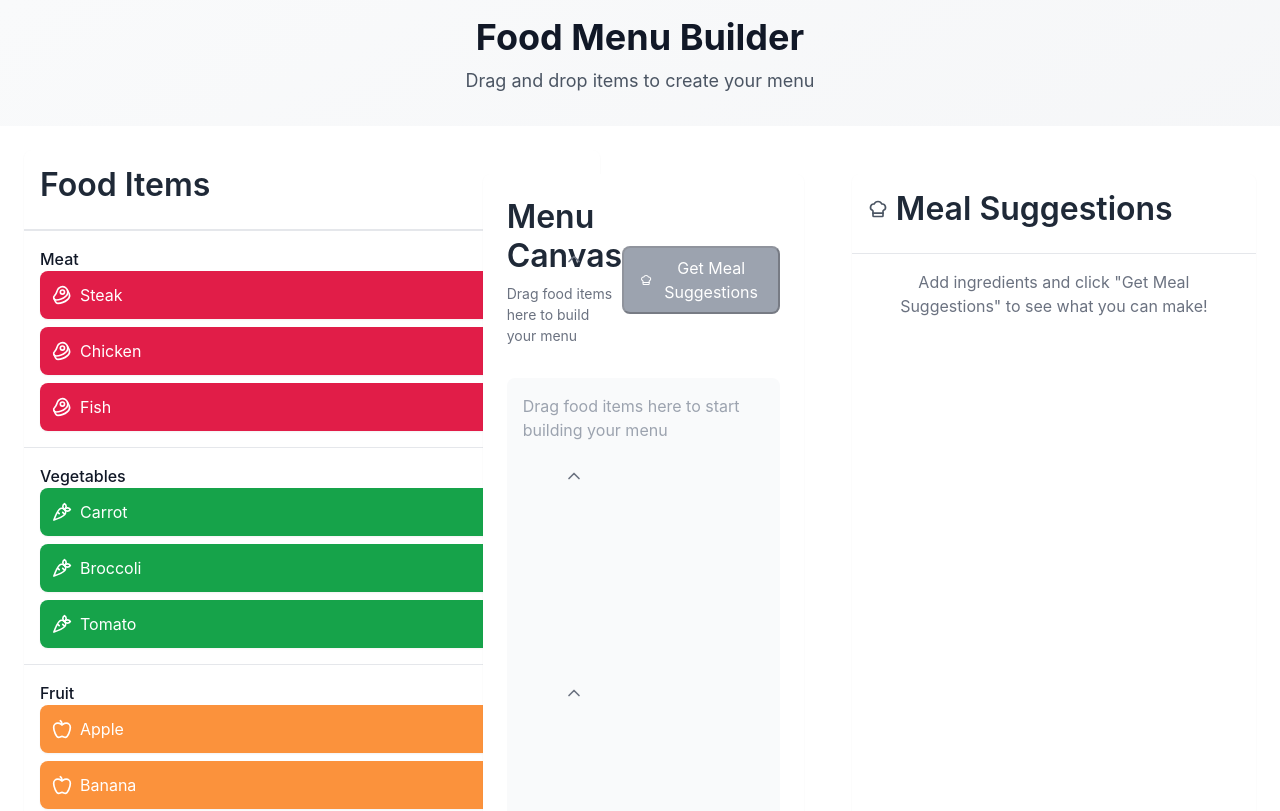
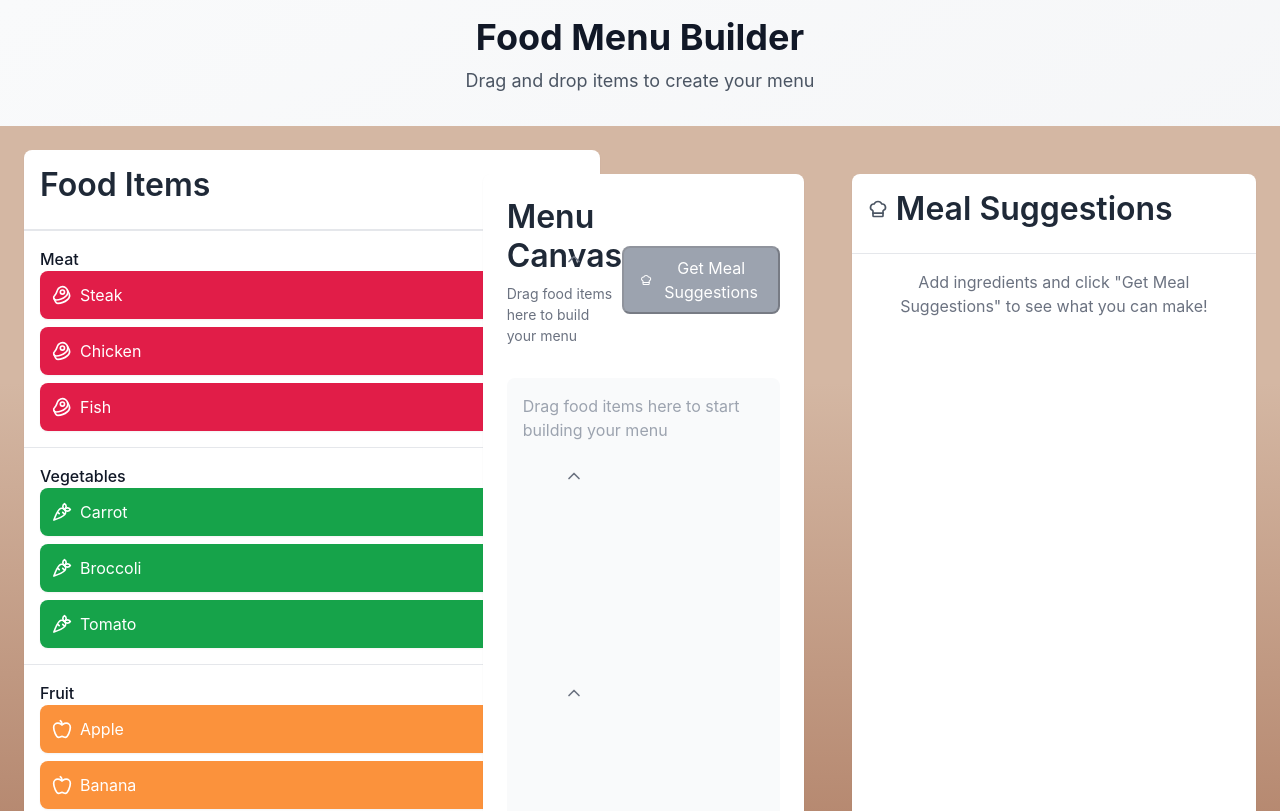
Before and after one commit to pelimo-team/frontend, a React (Vite) app: page /model in a window 1280 px wide. Shown: the top 811 px of the page. Built offline with nearby package versions, Linux system fonts and the light colour scheme.

Commit message:
changing model style

```diff
--- a/src/pages/FoodPage.tsx
+++ b/src/pages/FoodPage.tsx
@@ -1,7 +1,7 @@
 import React, { useEffect, useState } from "react";
-import { useParams } from "react-router-dom";
+
 import "../styles/FoodPage.css";
-import { api } from "../utils/api";
+
 
 import LoadingState from "../components/FoodPage/LoadingState";
 import ErrorState from "../components/FoodPage/ErrorState";
@@ -25,10 +25,10 @@ const mockMenuItem = {
 };
 
 const FoodPage: React.FC = () => {
-  const { id } = useParams<{ id: string }>();
+
   const [menuItem, setMenuItem] = useState<MenuItemType | null>(null);
-  const [loading, setLoading] = useState<boolean>(true);
-  const [error, setError] = useState<string | null>(null);
+  const [loading] = useState<boolean>(true);
+  const [error] = useState<string | null>(null);
 
   useEffect(() => {
     setMenuItem(mockMenuItem);
--- a/src/styles/App.css
+++ b/src/styles/App.css
@@ -1,6 +1,4 @@
-@tailwind base;
-@tailwind components;
-@tailwind utilities;
+
 
 /* Your custom styles below */
 
--- a/src/styles/Model.css
+++ b/src/styles/Model.css
@@ -1,3 +1,10 @@
+.preview-color{
+    background: #945436
+                #D4B7A3
+
+}
+
+
 
 /* Category Colors */
 .meat-color { background-color: #e11d48; }
@@ -50,8 +57,8 @@
 
     }
   .model-drag-place-ingredients {
-    min-height: 500px;
-    max-height: 600px;
+    min-height: 60rem;
+    max-height: 60rem;
     background-color: #f9fafb;
     border-radius: 0.5rem;
     padding: 1rem;
@@ -128,7 +135,7 @@
     border-radius: 0.5rem;
     box-shadow: 0 1px 2px rgba(0, 0, 0, 0.05);
     padding: 1.5rem;
-    min-height: 600px;
+    min-height: 60rem;
 }
 .model-canvas-container{
     display: flex;
@@ -820,7 +827,7 @@
     flex: 1 1 0%;
     display: flex;
     gap: 1.5rem;
-    background-color: #ffffff;
+    background:linear-gradient(to bottom, #d4b7a3 20%, #9f6549 80%);
     padding: 1.5rem;
   }
   .menu-build-pallate{
```
